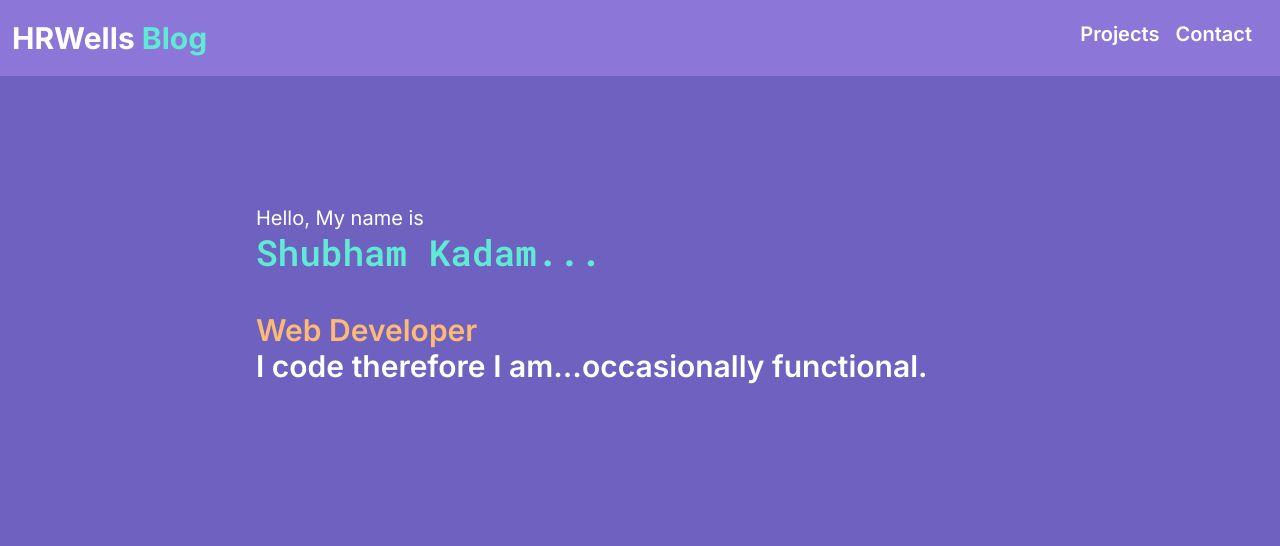
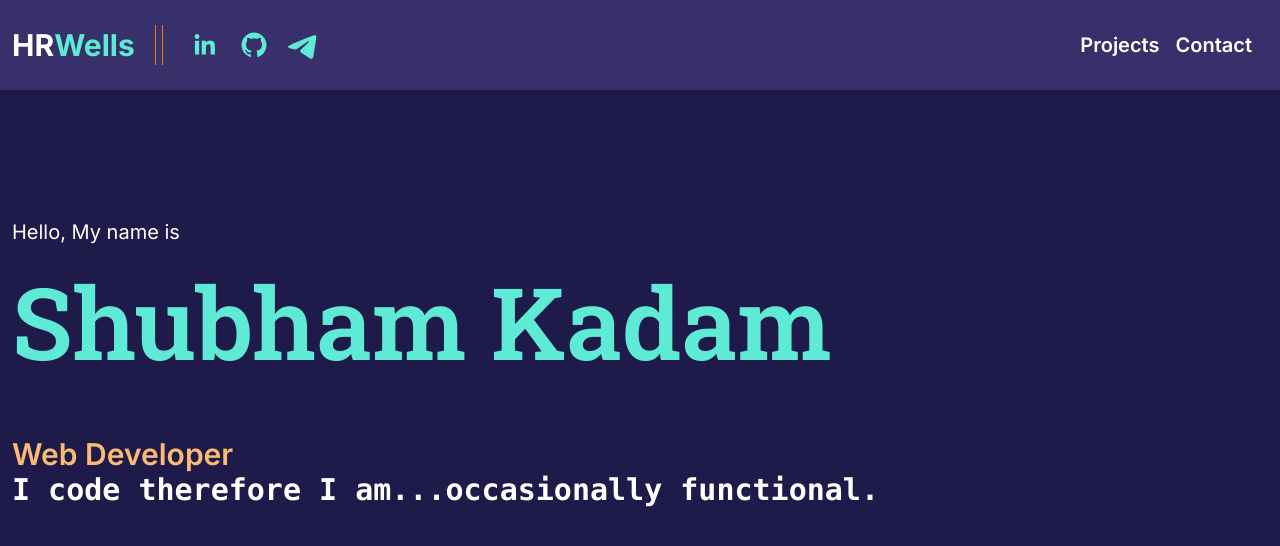
Before and after one commit to H-R-Wells2/portfolio, a Next.js app: page / in a window 1280 px wide. Shown: the top 546 px of the page. Built offline with nearby package versions, Linux system fonts and the light colour scheme.

Commit message:
layout update

```diff
--- a/app/components/Hero.tsx
+++ b/app/components/Hero.tsx
@@ -1,21 +1,21 @@
-import { Roboto_Mono } from "next/font/google";
+import { Roboto_Slab } from "next/font/google";
 
-const RoboMono = Roboto_Mono({ subsets: ["latin"] });
+const RoboMono = Roboto_Slab({ subsets: ["latin"] });
 
 const Hero = () => {
   return (
-    <div className="bg-transparent flex flex-col max-w-3xl mx-auto my-32 text-white w-full">
+    <div className="bg-transparent flex flex-col max-w-7xl mx-auto my-32 text-white w-full px-3">
       <div>
         <span className="text-xl">Hello, My name is</span>
         <h1
-          className={`text-4xl text-teal-300 font-semibold ${RoboMono.className}`}
+          className={`text-[50px] sm:text-[100px] text-teal-300 font-semibold ${RoboMono.className}`}
         >
-          Shubham <span className="text-teal-300">Kadam...</span>{" "}
+          Shubham Kadam
         </h1>
       </div>
-      <div className="mt-10 text-orange-300 text-3xl font-semibold">
+      <div className="mt-10 text-orange-300 text-xl sm:text-3xl font-semibold">
         <h1>Web Developer</h1>
-        <h2 className="text-white">I code therefore I am...occasionally functional.</h2>
+        <h2 className="text-white font-mono ">I code therefore I am...occasionally functional.</h2>
       </div>
     </div>
   );
--- a/app/components/Navbar.tsx
+++ b/app/components/Navbar.tsx
@@ -1,16 +1,39 @@
+import { SocialIcon } from "react-social-icons";
+
 const Navbar = () => {
   return (
-    <div className="flex py-5 px-3 bg-secondary/60 w-full">
-      <div className="w-full flex justify-between">
-        <h1 className="font-bold text-3xl text-white">
-          HRWells <span className="text-teal-300">Blog</span>
-        </h1>
-        <div className="flex gap-4 mx-4 text-white text-xl font-semibold">
+    <header className="flex py-5 px-3 bg-secondary/20 w-full">
+      <div className="w-full flex justify-between max-w-[1400px] mx-auto">
+        <div className="flex items-center">
+          <h1 className="font-bold text-3xl text-white cursor-pointer hidden sm:block">
+            HR<span className="text-teal-300">Wells</span>
+          </h1>
+          <div className="border-orange-500 border-x h-10 w-2 grow justify-center min-w-md ml-5 hidden sm:flex"/>
+          <div className=" flex w-fit sm:ml-4">
+            <SocialIcon
+              url="https://www.linkedin.com/in/shubham-kadam-0620b722a/"
+              fgColor="#5EEAD4"
+              bgColor="transparent"
+            />
+            <SocialIcon
+              url="https://github.com/h-r-wells2"
+              fgColor="#5EEAD4"
+              bgColor="transparent"
+            />
+            <SocialIcon
+              url="https://t.me/h_r_wells"
+              fgColor="#5EEAD4"
+              bgColor="transparent"
+            />
+            {/* <SocialIcon url="" fgColor="#5EEAD4" bgColor="transparent" /> */}
+          </div>
+        </div>
+        <div className="flex items-center gap-4 mx-4 text-white text-lg sm:text-xl font-semibold">
           <h2 className="hover:text-teal-300 cursor-pointer">Projects</h2>
           <h2 className="hover:text-teal-300 cursor-pointer">Contact</h2>
         </div>
       </div>
-    </div>
+    </header>
   );
 };
 
--- a/app/layout.tsx
+++ b/app/layout.tsx
@@ -6,8 +6,8 @@ import Navbar from "./components/Navbar";
 const inter = Inter({ subsets: ["latin"] });
 
 export const metadata: Metadata = {
-  title: "Create Next App",
-  description: "Generated by create next app",
+  title: "Shubham Kadam",
+  description: "Shubham Kadam web developer",
 };
 
 export default function RootLayout({
@@ -17,7 +17,7 @@ export default function RootLayout({
 }) {
   return (
     <html lang="en">
-      <body className={`${inter.className} bg-primary min-h-screen`}>
+      <body className={`${inter.className} bg-indigo-950 min-h-screen`}>
           <Navbar />
           {children}
       </body>
--- a/app/page.tsx
+++ b/app/page.tsx
@@ -1,125 +1,22 @@
 "use client";
 
-// import { Parallax, ParallaxLayer } from "@react-spring/parallax";
-import { Parallax, ParallaxLayer, IParallax } from '@react-spring/parallax'
-import{useRef} from 'react'
-import Hero from './components/Hero';
-
-// Little helpers ...
-const url = (name: string, wrap = false) =>
-  `${wrap ? 'url(' : ''}https://awv3node-homepage.surge.sh/build/assets/${name}.svg${wrap ? ')' : ''}`
-
+import Hero from "./components/Hero";
 
 
 export default function Home() {
-  // const parallax = useRef<IParallax>(null!)
   return (
-    <div className='flex mx-auto justify-center w-full'>
-      <Hero/>
+    <div className="flex mx-auto justify-center w-full">
+      {/* Header */}
 
+      <Hero />
 
-      {/* <Parallax ref={parallax} pages={3}>
-        <ParallaxLayer offset={1} speed={1} style={{ backgroundColor: '#805E73' }} />
-        <ParallaxLayer offset={2} speed={1} style={{ backgroundColor: '#87BCDE' }} />
+      {/* About */}
 
-        <ParallaxLayer
-          offset={0}
-          speed={0}
-          factor={3}
-          style={{
-            backgroundImage: url('stars', true),
-            backgroundSize: 'cover',
-          }}
-        />
+      {/* Projects */}
 
-        <ParallaxLayer offset={1.3} speed={-0.3} style={{ pointerEvents: 'none' }}>
-          <img src={url('satellite4')} style={{ width: '15%', marginLeft: '70%' }} />
-        </ParallaxLayer>
+      {/* Skills */}
 
-        <ParallaxLayer offset={1} speed={0.8} style={{ opacity: 0.1 }}>
-          <img src={url('cloud')} style={{ display: 'block', width: '20%', marginLeft: '55%' }} />
-          <img src={url('cloud')} style={{ display: 'block', width: '10%', marginLeft: '15%' }} />
-        </ParallaxLayer>
-
-        <ParallaxLayer offset={1.75} speed={0.5} style={{ opacity: 0.1 }}>
-          <img src={url('cloud')} style={{ display: 'block', width: '20%', marginLeft: '70%' }} />
-          <img src={url('cloud')} style={{ display: 'block', width: '20%', marginLeft: '40%' }} />
-        </ParallaxLayer>
-
-        <ParallaxLayer offset={1} speed={0.2} style={{ opacity: 0.2 }}>
-          <img src={url('cloud')} style={{ display: 'block', width: '10%', marginLeft: '10%' }} />
-          <img src={url('cloud')} style={{ display: 'block', width: '20%', marginLeft: '75%' }} />
-        </ParallaxLayer>
-
-        <ParallaxLayer offset={1.6} speed={-0.1} style={{ opacity: 0.4 }}>
-          <img src={url('cloud')} style={{ display: 'block', width: '20%', marginLeft: '60%' }} />
-          <img src={url('cloud')} style={{ display: 'block', width: '25%', marginLeft: '30%' }} />
-          <img src={url('cloud')} style={{ display: 'block', width: '10%', marginLeft: '80%' }} />
-        </ParallaxLayer>
-
-        <ParallaxLayer offset={2.6} speed={0.4} style={{ opacity: 0.6 }}>
-          <img src={url('cloud')} style={{ display: 'block', width: '20%', marginLeft: '5%' }} />
-          <img src={url('cloud')} style={{ display: 'block', width: '15%', marginLeft: '75%' }} />
-        </ParallaxLayer>
-
-        <ParallaxLayer
-          offset={2.5}
-          speed={-0.4}
-          style={{
-            display: 'flex',
-            alignItems: 'center',
-            justifyContent: 'center',
-            pointerEvents: 'none',
-          }}>
-          <img src={url('earth')} style={{ width: '60%' }} />
-        </ParallaxLayer>
-
-        <ParallaxLayer
-          offset={2}
-          speed={-0.3}
-          style={{
-            backgroundSize: '80%',
-            backgroundPosition: 'center',
-            backgroundImage: url('clients', true),
-          }}
-        />
-
-        <ParallaxLayer
-          offset={0}
-          speed={0.1}
-          onClick={() => parallax.current.scrollTo(1)}
-          style={{
-            display: 'flex',
-            alignItems: 'center',
-            justifyContent: 'center',
-          }}>
-          <img src={url('server')} style={{ width: '20%' }} />
-        </ParallaxLayer>
-
-        <ParallaxLayer
-          offset={1}
-          speed={0.1}
-          onClick={() => parallax.current.scrollTo(2)}
-          style={{
-            display: 'flex',
-            alignItems: 'center',
-            justifyContent: 'center',
-          }}>
-          <img src={url('bash')} style={{ width: '40%' }} />
-        </ParallaxLayer>
-
-        <ParallaxLayer
-          offset={2}
-          speed={-0}
-          style={{
-            display: 'flex',
-            alignItems: 'center',
-            justifyContent: 'center',
-          }}
-          onClick={() => parallax.current.scrollTo(0)}>
-          <img src={url('clients-main')} style={{ width: '40%' }} />
-        </ParallaxLayer>
-      </Parallax> */}
+      {/* Contact me */}
     </div>
   );
 }
--- a/package.json
+++ b/package.json
@@ -21,6 +21,7 @@
     "postcss": "8.4.28",
     "react": "18.2.0",
     "react-dom": "18.2.0",
+    "react-social-icons": "^5.15.0",
     "tailwindcss": "3.3.3",
     "typescript": "5.1.6"
   }
```
Also changed, not shown: 1 other file (tests, documents, lock files or other folders).
